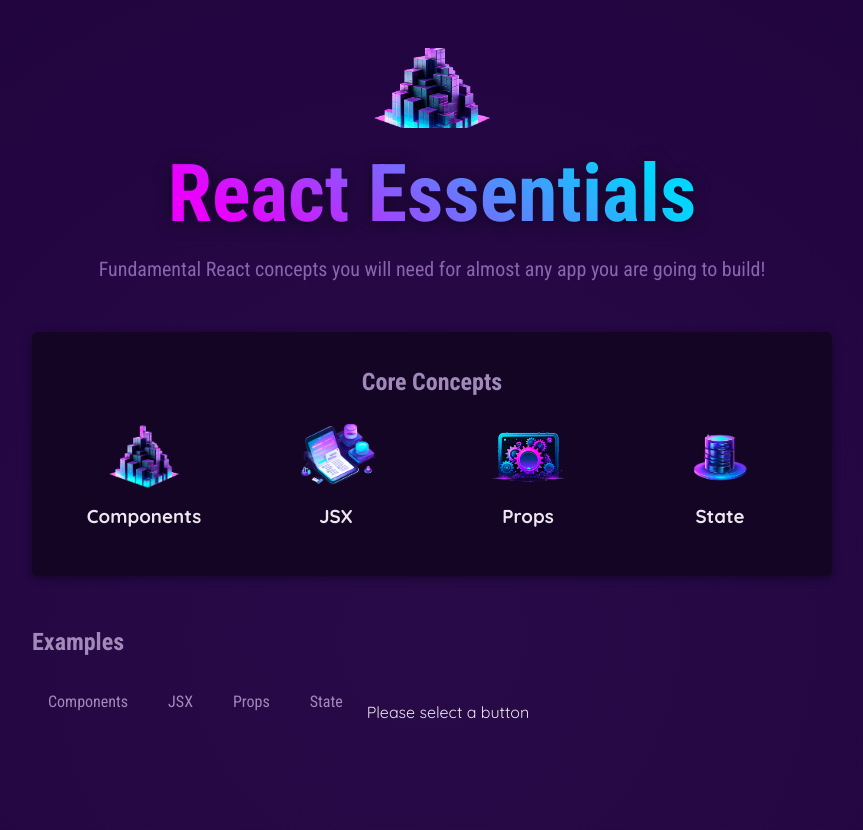
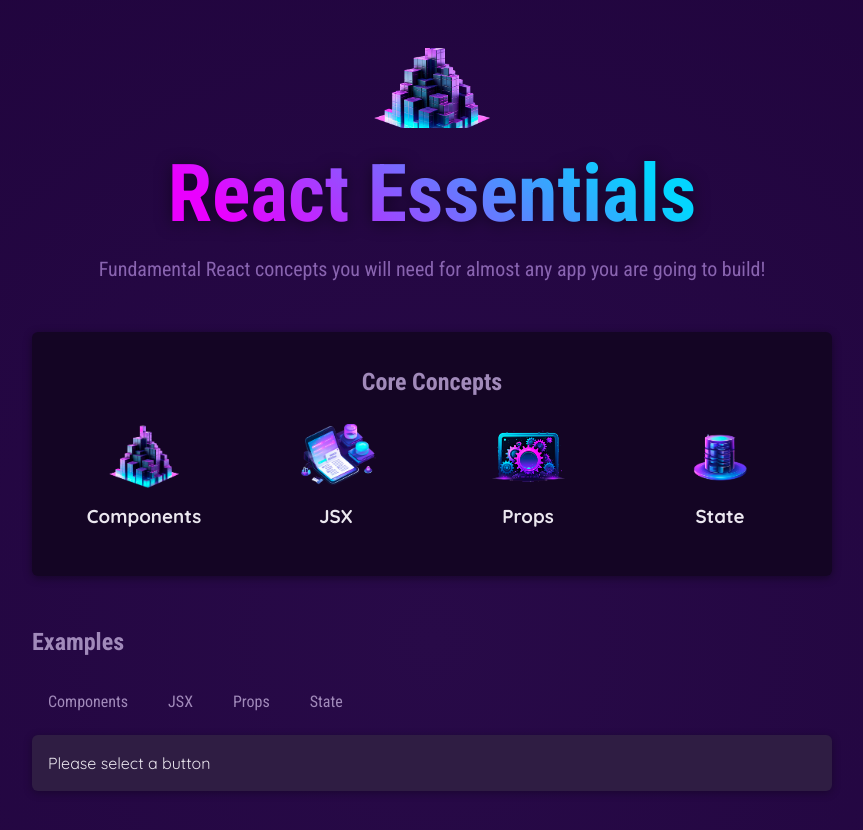
Before and after one commit to xiaodong2008/react-essentials, a React (Create React App) app: page / in a window 1280 px wide. Shown: the top 830 px of the page, without its empty margins (208-1071 px from the left). Built offline with nearby package versions, Linux system fonts and the light colour scheme.

Commit message:
Refactor App component to replace paragraph with div for active example title display

```diff
--- a/src/App.jsx
+++ b/src/App.jsx
@@ -40,11 +40,11 @@ function App() {
                 </span>
               </TabButton>
             ))}
-            <p>
-              {(activeExample && EXAMPLES[activeExample]?.title) ||
-                "Please select a button"}
-            </p>
           </menu>
+          <div id="tab-content">
+            {(activeExample && EXAMPLES[activeExample]?.title) ||
+              "Please select a button"}
+          </div>
         </section>
       </main>
     </div>
```
